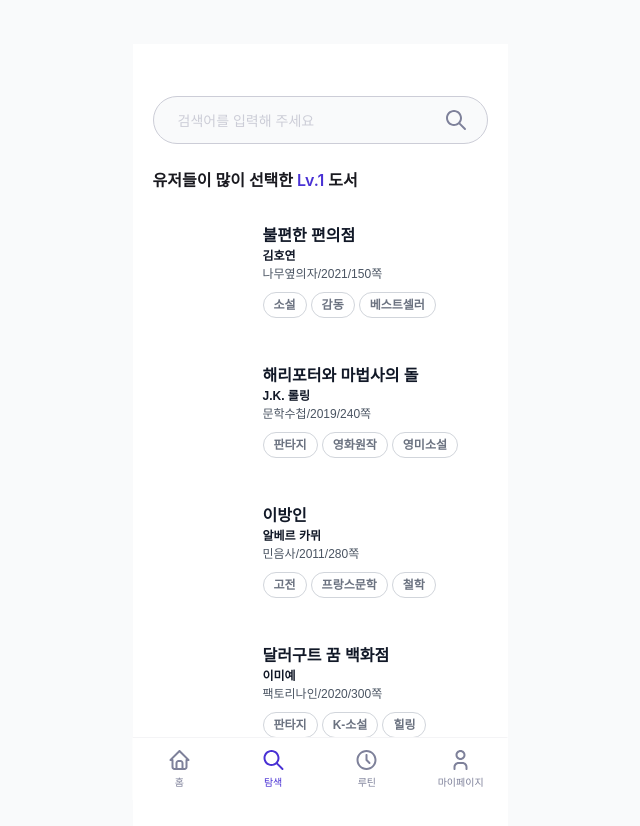
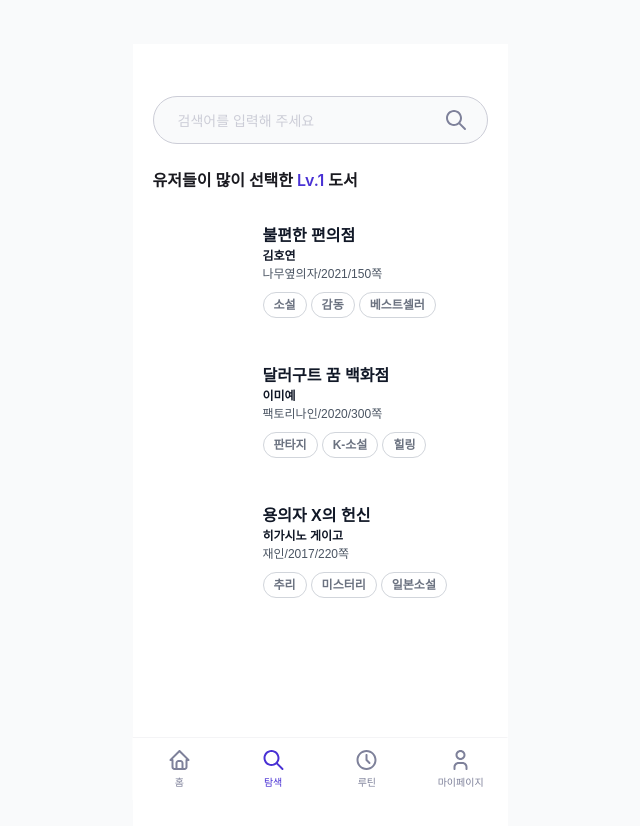
Before and after one commit to Leets-Official/StepBookStep-FE, a React (Vite) app: page / in a window 1280 px wide. Shown: the top 826 px of the page, without its empty margins (320-960 px from the left). Built offline with nearby package versions, Linux system fonts and the light colour scheme; a web font is replaced by a local one.

Commit message:
test: 레벨별로 추천 잘 되는지 테스트

```diff
--- a/src/pages/Search/Search.tsx
+++ b/src/pages/Search/Search.tsx
@@ -1,13 +1,11 @@
-import { useState, useMemo } from "react"; // [추가] useMemo
+import { useState, useMemo } from "react";
 import * as S from "./Search.styles";
-
 import AppBar from "@/components/AppBar/AppBar";
 import BottomBar from "@/components/BottomBar/BottomBar";
 import { BookList } from "@/components/BookList/BookList";
 import TextField from "@/components/TextField/TextField";
 import { Chip } from "@/components/Chip/Chip";
 import { FilterIcon } from "@/assets/icons";
-
 import { dummySearchResults } from "./dummyData";
 import SearchFilter from "./SearchFilter";
 import type { SearchFilterState } from "./Search.types";
@@ -16,8 +14,6 @@ const Search = () => {
   const [searchText, setSearchText] = useState("");
   const [isSearchMode, setIsSearchMode] = useState(false);
   const [isFilterOpen, setIsFilterOpen] = useState(false);
-
-  // 필터 상태
   const [filters, setFilters] = useState<SearchFilterState>({
     keyword: "",
     level: null,
@@ -30,9 +26,11 @@ const Search = () => {
     setIsSearchMode(true);
   };
 
+
   const handleBackClick = () => {
     setIsSearchMode(false);
     setSearchText("");
+
 
     setFilters({
       keyword: "",
@@ -57,24 +55,30 @@ const Search = () => {
 
   const filteredBooks = useMemo(() => {
     return dummySearchResults.filter((book) => {
+      // 1. 검색어 필터
       if (searchText) {
         const lowerSearch = searchText.toLowerCase();
         const matchTitle = book.title.toLowerCase().includes(lowerSearch);
         const matchAuthor = book.author.toLowerCase().includes(lowerSearch);
         if (!matchTitle && !matchAuthor) return false;
       }
+
+      // 2. 난이도 필터
       if (filters.level !== null && book.level !== filters.level) {
         return false;
       }
 
+      // 3. 국가 필터
       if (filters.country && book.country !== filters.country) {
         return false;
       }
 
+      // 4. 장르 필터
       if (filters.genre && filters.genre !== "장르" && book.genre !== filters.genre) {
         return false;
       }
 
+      // 5. 분량 필터
       if (filters.volume) {
         const pages = book.totalPages;
         if (filters.volume === "~200쪽" && pages > 200) return false;
@@ -89,7 +93,7 @@ const Search = () => {
   return (
     <>
       <style>{`
-        /* 기존 스타일 오버라이드 유지 */
+        /* 기존 스타일 유지 */
         .search-page-wrapper span[class*="inline-flex"] {
           border-width: 1px !important;
           border-color: rgb(209 213 219) !important;
@@ -129,7 +133,7 @@ const Search = () => {
 
       <div className={S.wrapper}>
         <div className={`${S.container} search-page-wrapper`}>
-          {/* 1. 헤더 */}
+          {/* 1. 헤더 영역 */}
           {isSearchMode ? (
             <AppBar
               mode="search"
@@ -150,50 +154,61 @@ const Search = () => {
             </div>
           )}
 
-          {/* 2. 서브 헤더 (필터 + 칩) */}
+          {/* 필터 버튼 + 칩 리스트 */}
           {isSearchMode ? (
             <div className={S.filterBar}>
-              <button className={S.filterButton} onClick={() => setIsFilterOpen(true)}>
+              {/* 필터 버튼 */}
+              <button
+                className={S.filterButton}
+                onClick={() => setIsFilterOpen(true)}
+              >
                 {FilterIcon && <FilterIcon className="w-6 h-6 text-gray-500" />}
                 <span className={S.filterText}>필터</span>
               </button>
 
+
               <div className={S.chipList}>
                 {filters.level && (
-                  <Chip label={`Lv.${filters.level}`} onDelete={() => handleDeleteChip("level")} />
+                  <Chip
+                    label={`Lv.${filters.level}`}
+                    onDelete={() => handleDeleteChip("level")}
+                  />
                 )}
                 {filters.volume && (
-                  <Chip label={filters.volume} onDelete={() => handleDeleteChip("volume")} />
+                  <Chip
+                    label={filters.volume}
+                    onDelete={() => handleDeleteChip("volume")}
+                  />
                 )}
                 {filters.country && (
-                  <Chip label={filters.country} onDelete={() => handleDeleteChip("country")} />
+                  <Chip
+                    label={filters.country}
+                    onDelete={() => handleDeleteChip("country")}
+                  />
                 )}
                 {filters.genre && filters.genre !== "장르" && (
-                  <Chip label={filters.genre} onDelete={() => handleDeleteChip("genre")} />
+                  <Chip
+                    label={filters.genre}
+                    onDelete={() => handleDeleteChip("genre")}
+                  />
                 )}
               </div>
             </div>
           ) : (
             <div className={S.subHeader}>
               <h2 className={S.sectionTitle}>
-                유저들이 많이 선택한 <span className="text-purple-500">Lv.1</span> 도서
+                유저들이 많이 선택한 <span className="text-purple-500">Lv.1</span>{" "}
+                도서
               </h2>
             </div>
           )}
 
-          {/* 3. 리스트 영역 */}
+          {/* 3. 컨텐츠 영역 */}
           <div className={S.contentArea}>
             <div className={S.listWrapper}>
-              {/* 검색 모드거나 필터가 하나라도 있으면 -> filteredBooks 전체 노출
-                아무것도 안 한 초기 상태면 -> 추천 도서 4개만 노출 (기존 로직 유지)
-              */}
-              {isSearchMode ||
-              searchText ||
-              filters.level ||
-              filters.volume ||
-              filters.country ||
-              filters.genre ? (
-                filteredBooks.length > 0 ? (
+              {/*  검색 모드거나, 검색어가 있거나, 필터가 하나라도 적용된 경우 -> filteredBooks (필터링된 결과) 보여줌*/}
+              {(isSearchMode || searchText || filters.level || filters.volume || filters.country || filters.genre)
+                ? filteredBooks.length > 0 ? (
                     filteredBooks.map((book, index) => (
                       <BookList key={index} {...book} readingState="before" />
                     ))
@@ -202,16 +217,21 @@ const Search = () => {
                       검색 결과가 없습니다.
                     </div>
                   )
-              ) : (
-                dummySearchResults
+
+                : dummySearchResults
+                    .filter((book) => book.level === 1) // Lv.1 책만 골라내기
                     .slice(0, 4)
-                  .map((book, index) => <BookList key={index} {...book} readingState="before" />)
-              )}
+                    .map((book, index) => (
+                      <BookList key={index} {...book} readingState="before" />
+                    ))
+              }
             </div>
           </div>
 
+          {/* 4. 하단바 */}
           <BottomBar defaultTab="search" />
 
+          {/* 5. 필터 페이지 (모달) */}
           {isFilterOpen && (
             <SearchFilter
               currentFilters={filters}
```
Lines whose indentation alone changed are shown as unchanged.
